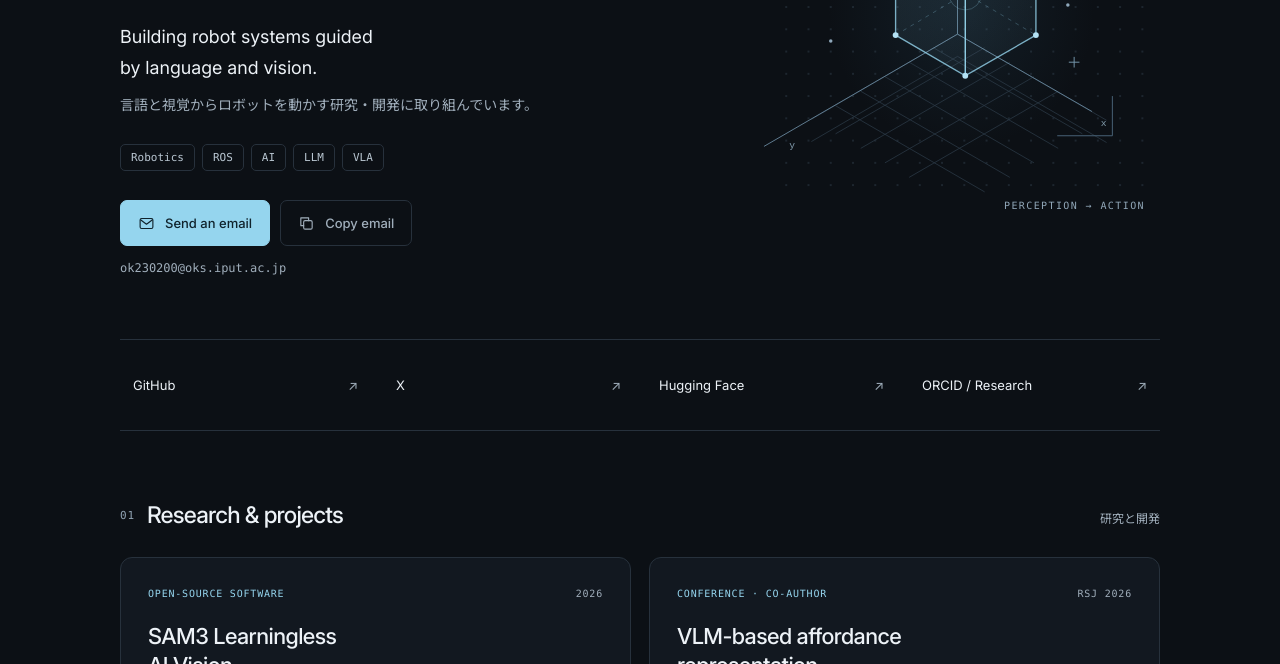
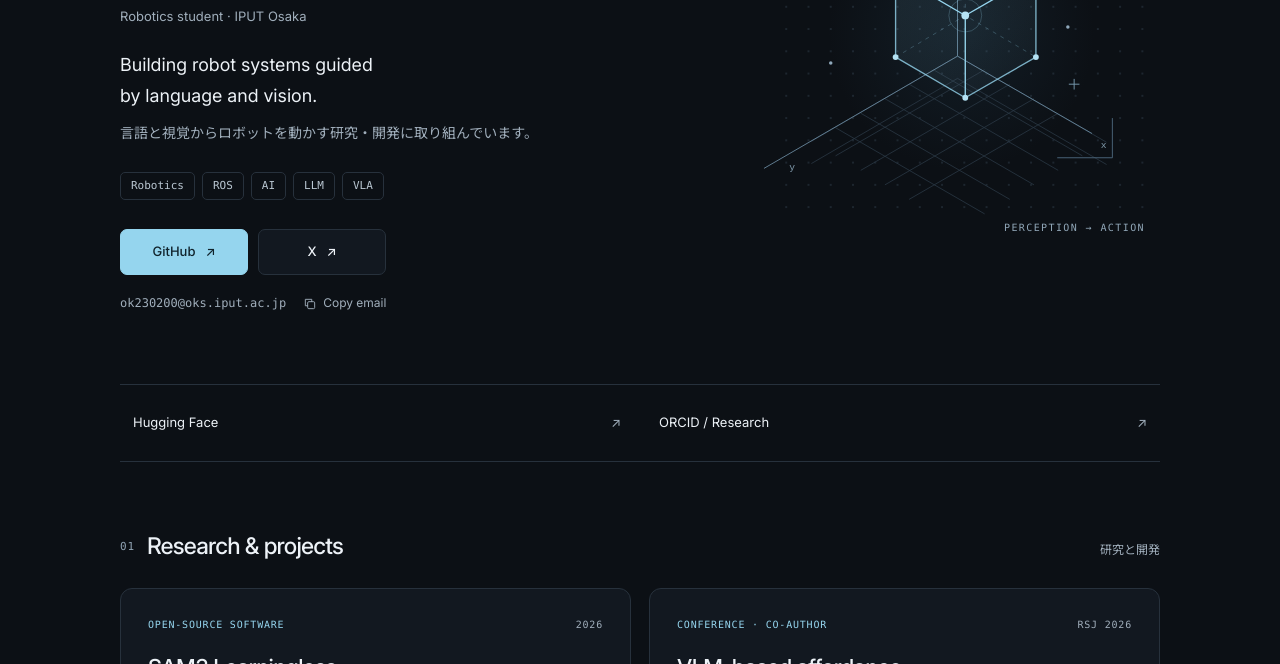
Before and after one commit to yutorimatsugami/yutorimatsugami.github.io, a plain HTML site: page index.html in a window 1280 px wide. Shown: the part 436-1100 px from the top of the page. Drawn offline with Linux system fonts and the light colour scheme.

Commit message:
Prioritize GitHub and X and clarify student affiliation

```diff
--- a/index.html
+++ b/index.html
@@ -285,24 +285,30 @@ OTHER DEALINGS IN THE FONT SOFTWARE.
     .eyebrow::before { content:""; width:6px; height:6px; background:currentColor; }
     h1 { margin:0; font-size:clamp(46px,6.4vw,78px); font-weight:500; line-height:1.08; letter-spacing:-.03em; }
     h1>span { display:block; }
-    .jp-name { margin:17px 0 25px; font-size:18px; color:var(--muted); letter-spacing:.28em; }
+    .jp-name { margin:17px 0 8px; font-size:18px; color:var(--muted); letter-spacing:.28em; }
+    .affiliation { margin:0 0 23px; color:var(--muted); font-size:13px; line-height:1.7; }
     .intro { max-width:480px; margin:0; font-size:18px; line-height:1.7; }
     .intro-ja { max-width:480px; margin:9px 0 0; color:var(--muted); font-size:14px; line-height:1.9; }
     .topics { display:flex; flex-wrap:wrap; gap:7px; padding:0; margin:25px 0 29px; list-style:none; }
     .topics li { padding:4px 10px; border:1px solid var(--line); border-radius:5px; color:#bac7d2; font:11px/1.6 var(--mono); }
     .hero-actions { display:flex; flex-wrap:wrap; align-items:center; gap:10px; }
+    .hero-actions .button { min-width:128px; }
     .button { display:inline-flex; justify-content:center; align-items:center; gap:10px; min-height:46px; padding:10px 17px; border:1px solid var(--line); border-radius:7px; color:var(--text); background:var(--surface); font-size:13px; font-weight:500; transition:background .16s,border-color .16s; }
     .button:hover { background:var(--surface-hover); border-color:#4a6373; }
     .button.primary { background:var(--accent); border-color:var(--accent); color:var(--accent-ink); }
     .button.primary:hover { background:#b2e3f5; border-color:#b2e3f5; }
     .button.quiet { background:transparent; color:var(--muted); }
-    .email-caption { display:inline-block; margin-top:13px; color:var(--muted); font:12px/1.6 var(--mono); overflow-wrap:anywhere; }
+    .contact-row { display:flex; flex-wrap:wrap; align-items:center; gap:0 14px; margin-top:7px; }
+    .email-caption { display:inline-flex; align-items:center; min-height:44px; color:var(--muted); font:12px/1.6 var(--mono); overflow-wrap:anywhere; }
     .email-caption:hover { color:var(--accent); }
+    .copy-email { display:inline-flex; align-items:center; gap:6px; min-height:44px; padding:0 3px; border:0; background:none; color:var(--muted); font-size:12px; }
+    .copy-email:hover { color:var(--accent); }
+    .copy-email svg { width:14px; height:14px; }
     .hero-art { position:relative; align-self:center; padding:22px 0 0; }
     .hero-art::before { content:""; position:absolute; inset:15%; background:radial-gradient(ellipse,#25455a40,transparent 68%); pointer-events:none; }
     .hero-art svg { width:100%; height:auto; position:relative; }
     .art-caption { position:absolute; bottom:2px; right:15px; color:#91a7b8; font:10px/1.5 var(--mono); letter-spacing:.14em; }
-    .socials { display:grid; grid-template-columns:repeat(4,1fr); gap:12px; padding:23px 0; margin-bottom:65px; border-top:1px solid var(--line); border-bottom:1px solid var(--line); }
+    .socials { display:grid; grid-template-columns:repeat(2,1fr); gap:12px; padding:16px 0; margin-bottom:65px; border-top:1px solid var(--line); border-bottom:1px solid var(--line); }
     .socials a { display:flex; justify-content:space-between; align-items:center; min-height:44px; padding:0 13px; font-size:13px; border-radius:6px; }
     .socials a:hover { background:var(--surface); color:var(--accent); }
     .socials .arrow { color:var(--muted); }
@@ -366,12 +372,13 @@ OTHER DEALINGS IN THE FONT SOFTWARE.
       .hero { grid-template-columns:1fr; padding:43px 0 34px; gap:0; }
       .eyebrow { margin-bottom:18px; font-size:10px; }
       h1 { font-size:clamp(44px,12vw,64px); }
-      .jp-name { margin:13px 0 20px; font-size:16px; }
+      .jp-name { margin:13px 0 7px; font-size:16px; }
+      .affiliation { margin-bottom:20px; }
       .intro { font-size:16px; max-width:390px; }
       .intro-ja { font-size:14px; }
       .topics { margin:20px 0 24px; }
       .hero-art { display:none; }
-      .socials { grid-template-columns:1fr 1fr; gap:2px 14px; padding:12px 0; margin-bottom:45px; }
+      .socials { gap:2px 14px; padding:12px 0; margin-bottom:45px; }
       .socials a { padding-inline:5px; min-height:46px; font-size:13px; }
       .section { margin-bottom:45px; }
       .section-heading { margin-bottom:18px; gap:10px; }
@@ -392,6 +399,7 @@ OTHER DEALINGS IN THE FONT SOFTWARE.
     @media (max-width:360px) {
       .container { width:calc(100% - 32px); }
       .brand-label { display:none; }
+      .hero { padding-top:27px; }
       .work-card { padding:20px; }
       .button { padding-inline:13px; }
       dialog { padding:20px; }
@@ -419,14 +427,18 @@ OTHER DEALINGS IN THE FONT SOFTWARE.
           <p class="eyebrow">ROBOTICS &amp; AI</p>
           <h1 id="name"><span>Yutori</span><span>Matsugami<span class="sr-only" lang="ja"> / 松上 愉</span></span></h1>
           <p class="jp-name" lang="ja" aria-hidden="true">松上 愉</p>
+          <p class="affiliation">Robotics student · IPUT Osaka</p>
           <p class="intro">Building robot systems guided<br>by language and vision.</p>
           <p class="intro-ja" lang="ja">言語と視覚からロボットを動かす研究・開発に取り組んでいます。</p>
           <ul class="topics" aria-label="Research interests"><li>Robotics</li><li>ROS</li><li>AI</li><li>LLM</li><li>VLA</li></ul>
-          <div class="hero-actions">
-            <a class="button primary" href="mailto:ok230200@oks.iput.ac.jp"><svg viewBox="0 0 24 24" fill="none" stroke="currentColor" stroke-width="1.6" aria-hidden="true"><rect x="3" y="5" width="18" height="14" rx="2"/><path d="m4 7 8 6 8-6" stroke-linecap="round" stroke-linejoin="round"/></svg>Send an email</a>
-            <button class="button quiet" id="copy-email" type="button" hidden><svg viewBox="0 0 24 24" fill="none" stroke="currentColor" stroke-width="1.6" aria-hidden="true"><rect x="8" y="8" width="12" height="12" rx="2"/><path d="M15 8V4H4v11h4" stroke-linecap="round" stroke-linejoin="round"/></svg>Copy email</button>
+          <nav class="hero-actions" aria-label="Connect on GitHub and X">
+            <a class="button primary" href="https://github.com/yutorimatsugami" target="_blank" rel="noopener noreferrer">GitHub <span aria-hidden="true">↗</span></a>
+            <a class="button" href="https://x.com/yutorirobo04" target="_blank" rel="noopener noreferrer">X <span aria-hidden="true">↗</span></a>
+          </nav>
+          <div class="contact-row">
+            <a class="email-caption" href="mailto:ok230200@oks.iput.ac.jp">ok230200@oks.iput.ac.jp</a>
+            <button class="copy-email" id="copy-email" type="button" hidden><svg viewBox="0 0 24 24" fill="none" stroke="currentColor" stroke-width="1.6" aria-hidden="true"><rect x="8" y="8" width="12" height="12" rx="2"/><path d="M15 8V4H4v11h4" stroke-linecap="round" stroke-linejoin="round"/></svg>Copy email</button>
           </div>
-          <a class="email-caption" href="mailto:ok230200@oks.iput.ac.jp">ok230200@oks.iput.ac.jp</a>
         </div>
         <div class="hero-art" aria-hidden="true">
           <svg viewBox="0 0 410 400" fill="none">
@@ -450,9 +462,7 @@ OTHER DEALINGS IN THE FONT SOFTWARE.
           <span class="art-caption">PERCEPTION → ACTION</span>
         </div>
       </section>
-      <nav class="socials" aria-label="Find me online">
-        <a href="https://github.com/yutorimatsugami" target="_blank" rel="noopener noreferrer">GitHub <span class="arrow" aria-hidden="true">↗</span></a>
-        <a href="https://x.com/yutorirobo04" target="_blank" rel="noopener noreferrer">X <span class="arrow" aria-hidden="true">↗</span></a>
+      <nav class="socials" aria-label="Research profiles">
         <a href="https://huggingface.co/yutori" target="_blank" rel="noopener noreferrer">Hugging Face <span class="arrow" aria-hidden="true">↗</span></a>
         <a href="https://orcid.org/0009-0009-7290-9276" target="_blank" rel="noopener noreferrer">ORCID / Research <span class="arrow" aria-hidden="true">↗</span></a>
       </nav>
```
Also changed, not shown: 2 other files.
